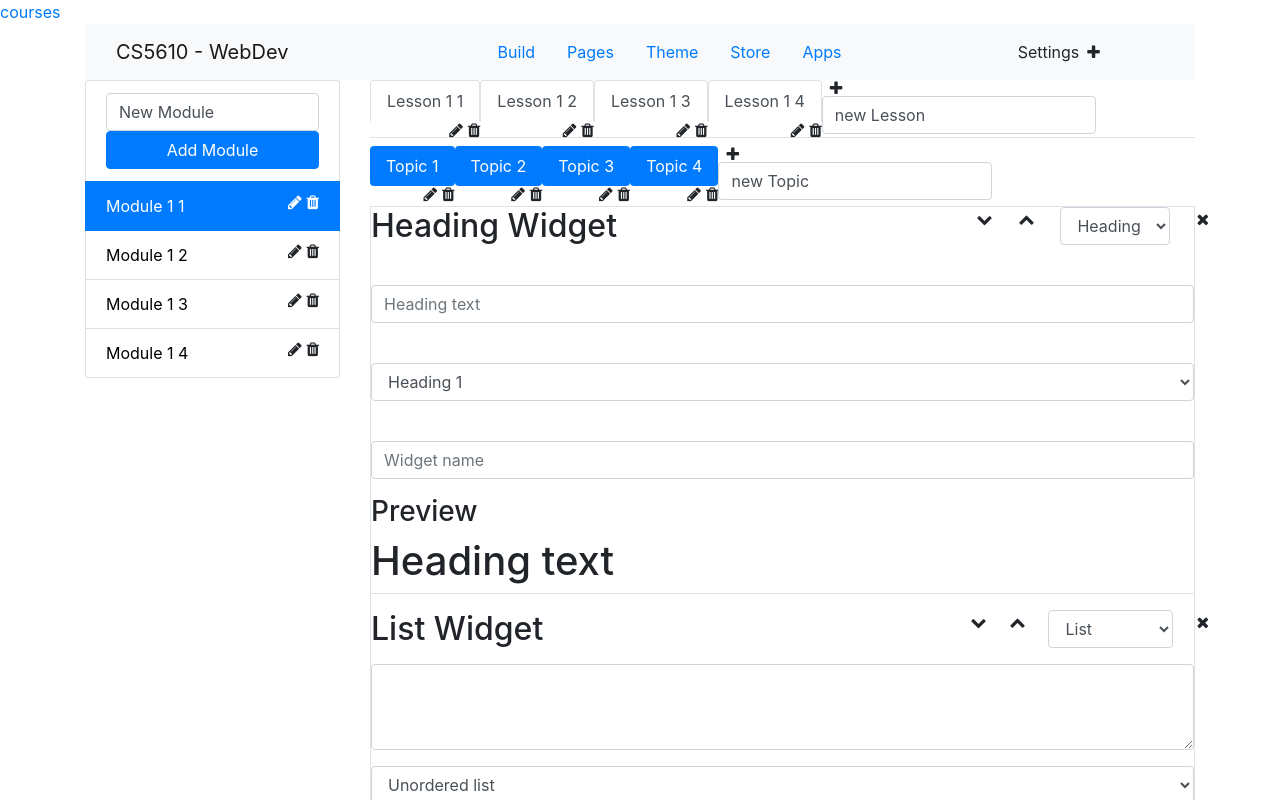
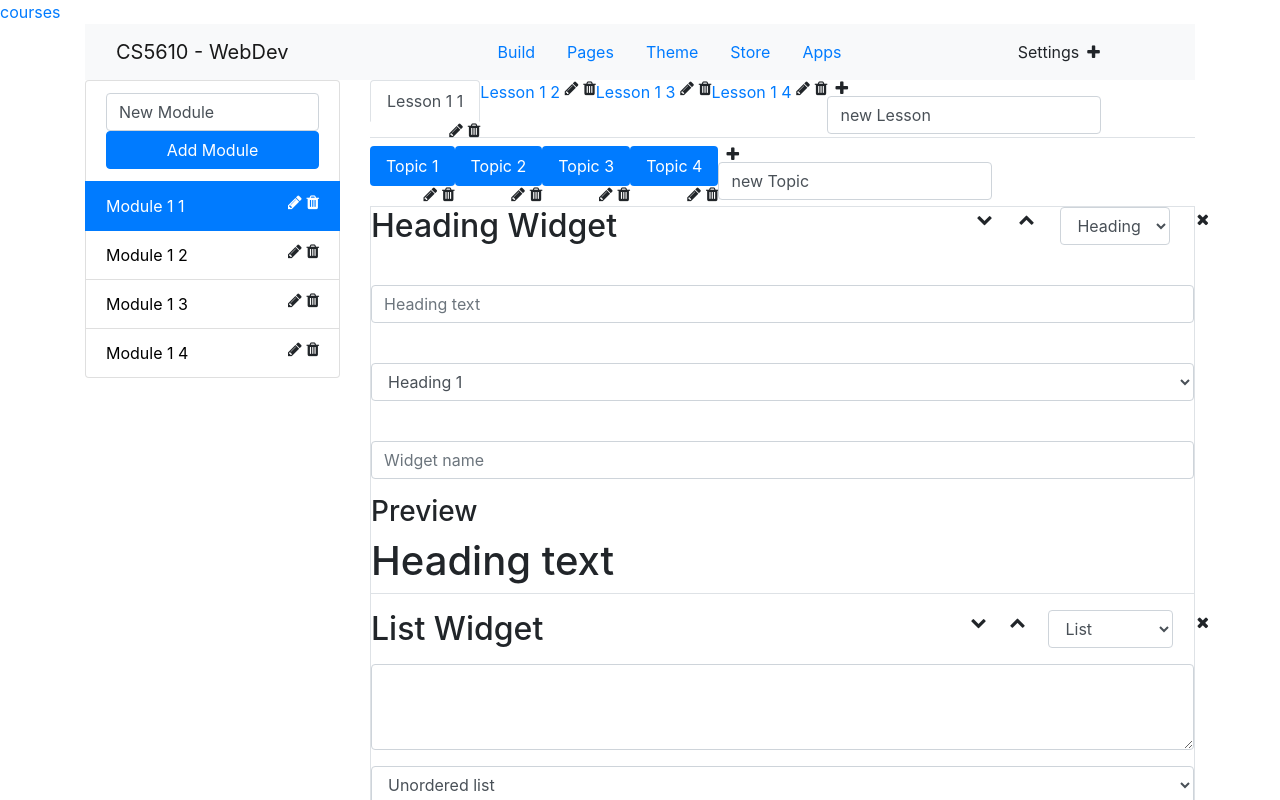
Before and after one commit to xkong93/wbdv-su19-xuankong-client-react, a React (Create React App) app: page /courses/123/modules/1/lessons/1/topics/1 in a window 1280 px wide. Shown: the top 800 px of the page. Built offline with nearby package versions, Linux system fonts and the light colour scheme.

Commit message:
change select

```diff
--- a/src/components/CourseEditorComponent.js
+++ b/src/components/CourseEditorComponent.js
@@ -16,7 +16,9 @@ const CourseEditorComponent = ({course, modules, lessons,topics,params}) =>
             <LessonTabsContainer
                 course={course}
                 lessons={lessons}
-                topics={topics}/>
+                topics={topics}
+                params={params}
+                />
                         <WidigetList/>
 
         </div>
--- a/src/components/LessonItem.js
+++ b/src/components/LessonItem.js
@@ -1,14 +1,15 @@
 import React from "react";
 
-const LessonItem = ({ lesson,deleteLesson,params}) => (
+const LessonItem = ({ lesson,deleteLesson,params}) =>
   <li className="nav-item">
-    <a className="nav-link active" href={`/courses/123/modules/${lesson.moduleId}/lessons/${lesson.id}/topics/1`}>
+    <a className={lesson.id == params.lessonId? 'nav-link active' : ''} href={`/courses/${params.courseId}/modules/${params.moduleId}/lessons/${lesson.id}/topics/${params.topicId}`}>
       {lesson.title}
     </a>
     <i  onClick={()=>deleteLesson(lesson.id)} className="fa fa-trash pull-right" />
     <i className="fa fa-pencil pull-right" aria-hidden="true"></i>
 
   </li>
-)
+
+
 
 export default LessonItem;
--- a/src/components/LessonTabsComponent.js
+++ b/src/components/LessonTabsComponent.js
@@ -37,6 +37,7 @@ export default class LessonTabsComponent extends React.Component {
         })
     }
   render() {
+    console.log(this.props.params.lessonId)
     return (
       <div>
         <ul class="nav nav-tabs">
--- a/src/containers/LessonTabsContainer.js
+++ b/src/containers/LessonTabsContainer.js
@@ -15,11 +15,10 @@ export default class LessonTabsContainer
     // }
 
     render() {
-        console.log(this.state.topics);
         return(
             <div>
-                <LessonTabsComponent lessons={this.state.lessons}/>
-                <TopicPillsComponent topics={this.state.topics}/>
+                <LessonTabsComponent lessons={this.state.lessons} params={this.props.params}/>
+                <TopicPillsComponent topics={this.state.topics} params={this.props.params}/>
             </div>
         )
     }
```
